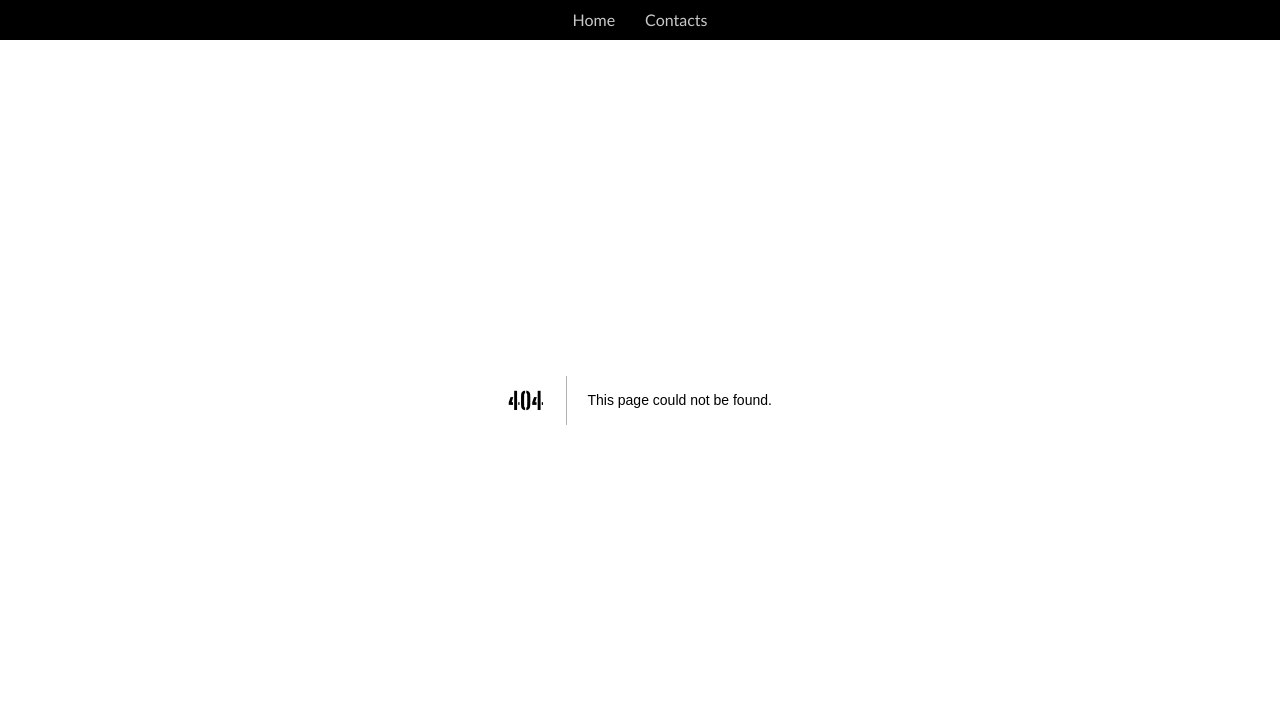
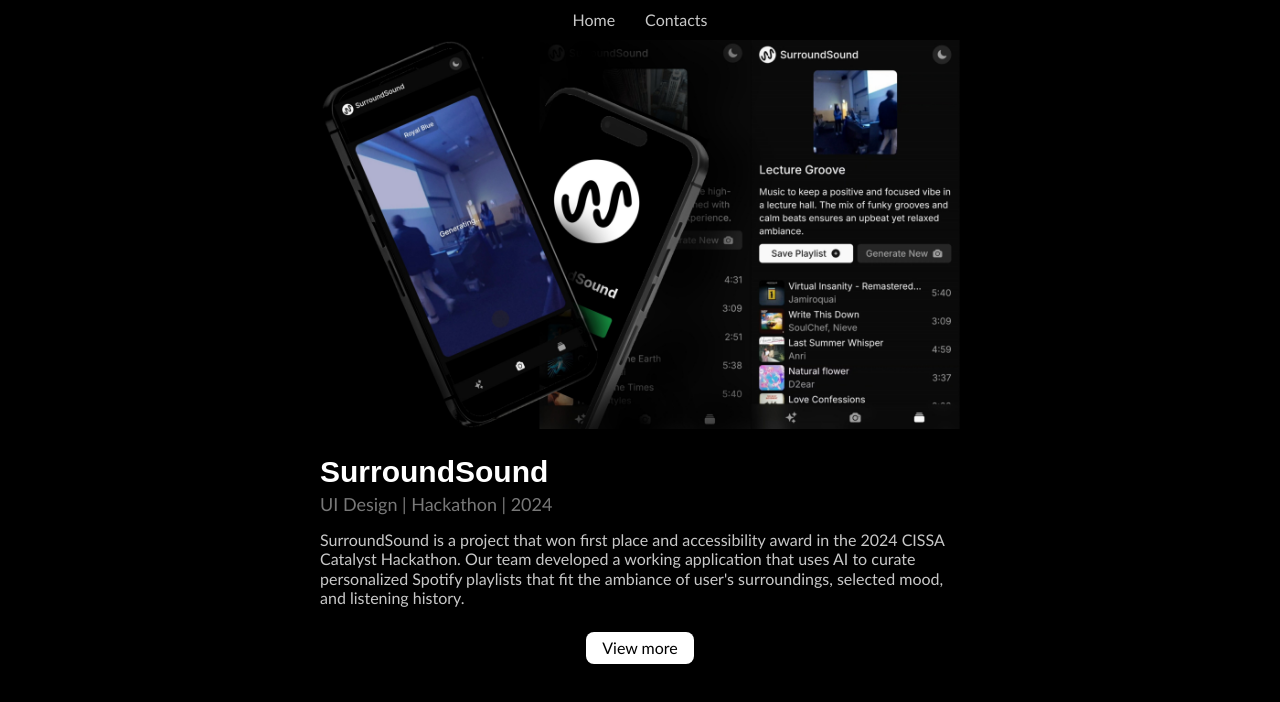
Before and after one commit to psuuzu/portfolio1, a Next.js app: page /surroundsoundm in a window 1280 px wide. Before the commit this address had no page. Shown: the top 702 px of the page. Built offline with nearby package versions, Linux system fonts and the light colour scheme; a web font is replaced by a local one.

Commit message:
fixes and new page

```diff
--- a/app/layout.tsx
+++ b/app/layout.tsx
@@ -40,8 +40,9 @@
       <body
         className={`${geistSans.variable} ${geistMono.variable} ${bigShoulderStencil.variable} ${rationale.variable} antialiased bg-black`}
       >
+        <Navbar/>
         <main>
-          <Navbar/>
+
         </main>
         {children}
       </body>
--- a/app/page.tsx
+++ b/app/page.tsx
@@ -36,9 +36,9 @@
         <div className='w-[90vw] sm:w-[70vw] md:w-[60vw] lg:w-[50vw] h-auto'>
           <h2 className='text-[26px] md:text-[30px] mt-[60px]'>Javascript Animation</h2>
           <h3 className=" text-gray-600 mb-[15px]">Front End | Personal Project | 2024</h3>
-          <p>Mixing pixel art and animation mechanics with vanila javascript, html and css. a project that was fueled through boredom and some free time</p>
+          <p>Mixing pixel art and animation mechanics with vanila Javascript, Html and Css.</p>
           <div className="flex justify-center">
-          <Button variant="outline" className="mt-[25px] hover:bg-black hover:border hover:border-input text-black hover:text-white"><h4>view more</h4></Button>
+          <Button variant="outline" className="mt-[25px] hover:bg-black hover:border hover:border-input text-black hover:text-white"><h4>View more</h4></Button>
           </div>
           <Line></Line>
           <Surroundsound></Surroundsound>
@@ -50,6 +50,7 @@
           <Redesign></Redesign>
           <Line></Line>
           <Studytgt></Studytgt>
+          <Line></Line>
           <Dscweb></Dscweb>
           <Line></Line>
 
--- /dev/null
+++ b/app/surroundsoundm/page.jsx
@@ -0,0 +1,28 @@
+
+import { Button } from "../../components/ui/button";
+
+
+
+export default function Surroundsoundm() {
+
+
+    return (
+        <section className='flex justify-center'>
+            <div className='w-[90vw] sm:w-[70vw] md:w-[60vw] lg:w-[50vw] h-auto'>
+                <div className='flex justify-center mt-[40px]'>
+                    <img src="/images/ssphonesl.jpg" alt="gif" className='w-[90vw] sm:w-[70vw] md:w-[60vw] lg:w-[50vw]'/>
+                </div>
+                <h2 className='text-[26px] md:text-[30px] mt-[20px]'>SurroundSound</h2>
+                <h3 className="mb-[15px]">UI Design | Hackathon | 2024</h3>
+                <p className="text-[16px]">SurroundSound is a project that won first place and accessibility award in the 2024 CISSA Catalyst Hackathon. Our team developed a working application that uses AI to curate personalized Spotify
+                playlists that fit the ambiance of user's surroundings, selected mood, and listening history.</p>
+
+                <div className="flex justify-center">
+                    <Button variant="outline" className="mt-[25px] hover:bg-black hover:border hover:border-input text-black hover:text-white">
+                        <h4>View more</h4>
+                    </Button>
+                </div>
+            </div>
+        </section>
+    )
+}
--- a/components/dscweb.jsx
+++ b/components/dscweb.jsx
@@ -10,7 +10,7 @@
             <h3 className="mb-[15px]">UI Design | Front end | 2024-2025</h3>
             <p className="text-[16px]">As the Data Science Student Society grows in size, its website needs to evolve to better reflect expanding initiatives. Ensuring the club website aligns with current goals involves redesigning and enhancing its visual appeal as well as updating and adding relevant pages.</p>
             <div className="flex justify-center">
-              <Button variant="outline" className="mt-[25px] hover:bg-black hover:border hover:border-input text-black hover:text-white"><h4>view more</h4></Button>
+              <Button variant="outline" className="mt-[25px] hover:bg-black hover:border hover:border-input text-black hover:text-white"><h4>View more</h4></Button>
             </div>
         </section>
     )
--- a/components/movement.tsx
+++ b/components/movement.tsx
@@ -124,7 +124,7 @@
             </div>
         </section>
         <section className="sm:flex justify-center mt-[10px]">
-          <div className="h-auto flex flex-col w-[126px] sm:justify-center mx-[5px] align-middle">
+          <div className="h-auto flex flex-col w-full sm:w-[126px] sm:justify-center mx-[5px] align-middle">
             <div className="flex justify-center">
               <Button onClick={up} variant="outline" className=" w-[40px]"> ↑ </Button>
             </div>
@@ -135,7 +135,7 @@
             </div>
           </div>
           <div className="flex sm:w-[35vw] items-center space-x-2 flex-col mx-[10px] ">
-            <p className="text-[16px] text-gray-400">Enter program using letters "u,d,l,r"</p>
+            <p className="text-[16px] text-gray-400">Enter program using initals of up, down, left, right. Eg. "u" for up</p>
             <div className="flex mt-[5px]">
             <Input type="email" ref={inputRef} className="h-[30px] w-[45vw] sm:w-[25vw] border-r-0 rounded-r-none"/>
             <Button type="submit" variant="outline" onClick={run}  className="h-[30px]  hover:bg-black hover:border hover:border-input text-black hover:text-white"><h4>Enter</h4></Button>
@@ -147,7 +147,7 @@
         <h3 className=" mb-[15px]">Front End | University Coursework | 2023</h3>
         <p className="text-[16px]">This is a Javascript program that moves a block around and leaves a trail behind. Users are also allowed to write simple programs that control the movement of the block: "u" for up, "d" for down... This project is then integrated into this website by adjusting javascript into typescript rules</p>
         <div className="flex justify-center">
-          <Button variant="outline" className="mt-[25px] hover:bg-black hover:border hover:border-input text-black hover:text-white"><h4>view more</h4></Button>
+          <Button variant="outline" className="mt-[25px] hover:bg-black hover:border hover:border-input text-black hover:text-white"><h4>View more</h4></Button>
         </div>
         </>
     )
--- a/components/redesign.tsx
+++ b/components/redesign.tsx
@@ -11,7 +11,7 @@
                 <h3 className="mb-[15px]">UI Design | Front End | University Coursework | 2024</h3>
                 <p className="text-[16px]">This project focuses on redesigning the Maxx Gaming website to enhance its professionalism and competitiveness by implementing the full UI development process from research and analysis to front end implementation</p>
                 <div className="flex justify-center sm:justify-start">
-                <Button variant="outline" className="mt-[25px] hover:bg-black hover:border hover:border-input text-black hover:text-white"><h4>view more</h4></Button>
+                <Button variant="outline" className="mt-[25px] hover:bg-black hover:border hover:border-input text-black hover:text-white"><h4>View more</h4></Button>
                 </div>
             </div>
         </section>
--- a/components/studytgt.tsx
+++ b/components/studytgt.tsx
@@ -8,11 +8,16 @@
                 <h3 className="mb-[15px]">UI Design | 2024</h3>
                 <p className="text-[16px]">Study together is an internal project of the Data Science Student Society, It aims to connect students enrolled in the same subjects and courses together physically to form study groups, share knowledge and improve their learning experiences</p>
                 <div className="flex justify-center sm:justify-end">
-                    <Button variant="outline" className="mt-[25px] hover:bg-black hover:border hover:border-input text-black hover:text-white"><h4>view more</h4></Button>
+
+                    <Button variant="outline" className="mt-[25px] hover:bg-black hover:border hover:border-input text-black hover:text-white">
+                        <h4>View more</h4>
+                    </Button>
+
+
                 </div>
             </div>
             <div className="flex items-center">
-                <img src="/images/tap2heal.jpg" alt="Surround Sound picture" className="w-[75vw] sm:w-[35vw] md:w-[30vw] lg:w-[25vw]"/>
+                <img src="/images/studytgt.jpg" alt="Surround Sound picture" className="w-[75vw] sm:w-[35vw] md:w-[30vw] lg:w-[25vw]"/>
             </div>
         </section>
     )
--- a/components/surroundsound.jsx
+++ b/components/surroundsound.jsx
@@ -1,6 +1,11 @@
+'use client'
 import { Button } from "./ui/button";
+import { useRouter } from "next/navigation";
+
 
 export default function Surroundsound() {
+    const router = useRouter()
+
     return (
         <section>
             <div className='flex justify-center mt-[40px]'>
@@ -10,9 +15,14 @@
             <h3 className="mb-[15px]">UI Design | Hackathon | 2024</h3>
             <p className="text-[16px]">SurroundSound is a project that won first place and accessibility award in the 2024 CISSA Catalyst Hackathon. Our team developed a working application that uses AI to curate personalized Spotify
             playlists that fit the ambiance of user's surroundings, selected mood, and listening history.</p>
+
             <div className="flex justify-center">
-              <Button variant="outline" className="mt-[25px] hover:bg-black hover:border hover:border-input text-black hover:text-white"><h4>view more</h4></Button>
+                <Button variant="outline" onClick={() => router.push("surroundsoundm")} className="mt-[25px] hover:bg-black hover:border hover:border-input text-black hover:text-white">
+                    <h4>View more</h4>
+                </Button>
             </div>
+
+
         </section>
     )
 }
--- a/components/tap2heal.tsx
+++ b/components/tap2heal.tsx
@@ -8,7 +8,7 @@
                 <h3 className="mb-[15px]">UI Design | Hackathon | 2024</h3>
                 <p className="text-[16px]">Current pill tracking apps are high maintenance and they not aware of users actions in real life. Tap2Heal is aimed to simplify the tracking process of prescription medication through NFC technology allowing patients to log their prescription through a single tap of their phone.</p>
                 <div className="flex justify-center sm:justify-end">
-                    <Button variant="outline" className="mt-[25px] hover:bg-black hover:border hover:border-input text-black hover:text-white"><h4>view more</h4></Button>
+                    <Button variant="outline" className="mt-[25px] hover:bg-black hover:border hover:border-input text-black hover:text-white"><h4>View more</h4></Button>
                 </div>
             </div>
             <div className="flex items-center">
--- a/components/ui/nav.tsx
+++ b/components/ui/nav.tsx
@@ -1,8 +1,8 @@
 export function Navbar() {
     return (
-        <section className="h-[40px] flex-row justify-center items-center w-full inline-flex fixed bg-black">
+        <section className="h-[40px] flex-row justify-center items-center w-full inline-flex fixed top-0 bg-black">
             <p className="text-[16px] md:text-[18px] text-gray-400 mx-[15px] hover:text-white">Home</p>
             <p className="text-[16px] md:text-[18px] text-gray-400 mx-[15px]  hover:text-white">Contacts</p>
         </section>
     )
-  }
+}
```
Also changed, not shown: public/images/studytgt.jpg (added).
